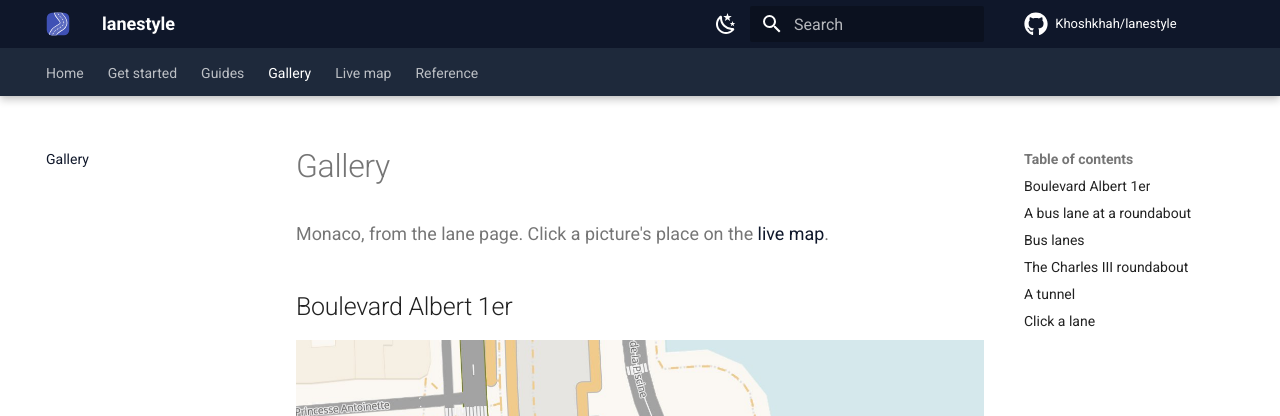
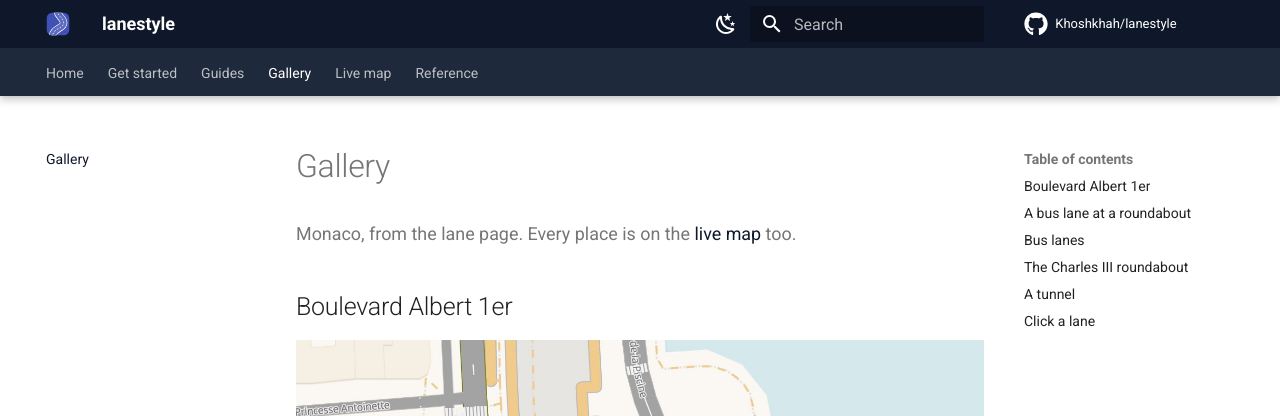
Before and after one commit to Khoshkhah/lanestyle, an MkDocs documentation site: the page built from docs/gallery.md, in a window 1280 px wide and 900 px high. Shown: the top 416 px of the window. Built offline with MkDocs 1.6.1 and Material for MkDocs 9.7.7, drawn with Linux system fonts in a browser that asks for light colours; comment, search, counter and statistics services are not loaded.

Commit message:
Gallery lead

```diff
--- a/docs/gallery.md
+++ b/docs/gallery.md
@@ -1,6 +1,6 @@
 # Gallery
 
-<p class="lead">Monaco, from the lane page. Click a picture's place on the <a href="maps/monaco.html">live map</a>.</p>
+<p class="lead">Monaco, from the lane page. Every place is on the <a href="maps/monaco.html">live map</a> too.</p>
 
 ## Boulevard Albert 1er
 
```
